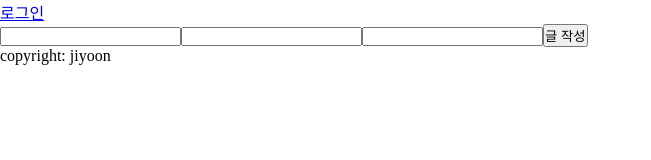
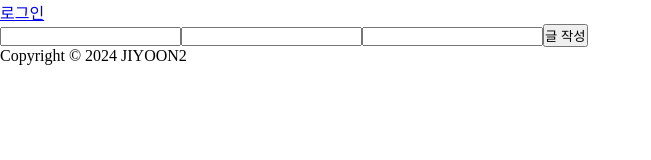
Before and after one commit to JIY00N2/yoon-log, a Next.js app: page /write in a window 1280 px wide. Shown: the top 160 px of the page, without its empty margins (0-651 px from the left). Built offline with nearby package versions, Linux system fonts and the light colour scheme; no server answers.

Commit message:
feat: Footer 메시지 수정

```diff
--- a/app/_components/Footer/index.tsx
+++ b/app/_components/Footer/index.tsx
@@ -1,3 +1,3 @@
 export default function Footer() {
-  return <div>copyright: jiyoon</div>;
+  return <div>Copyright © 2024 JIYOON2</div>;
 }
```
